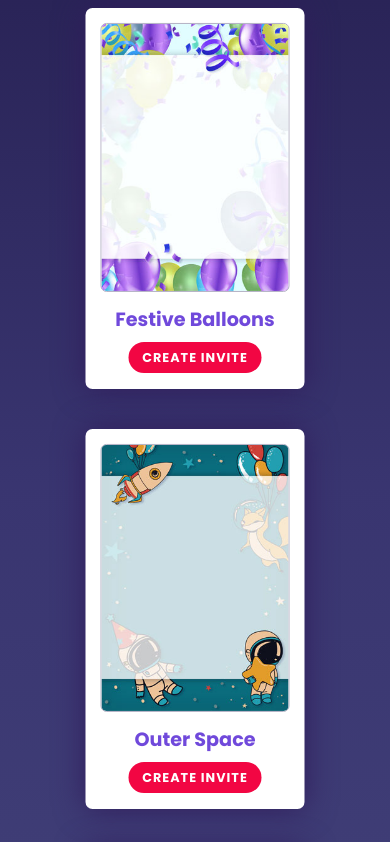
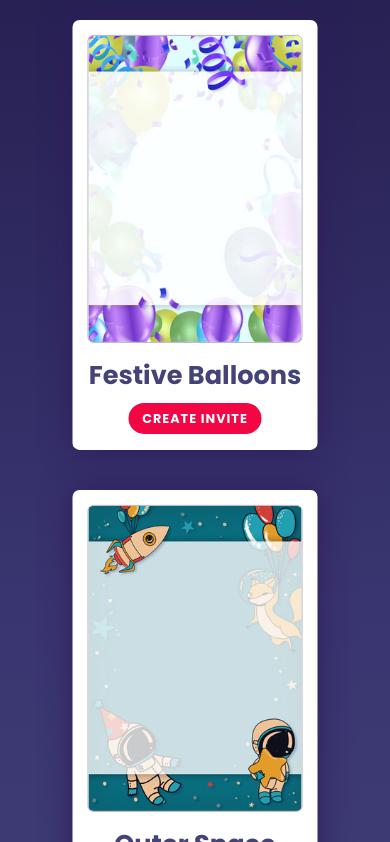
Before and after one commit to violanerd/birthday-plan-it, a React (Create React App) app in the folder client/: page / in a window 390 px wide. Shown: the part 1401-2243 px from the top of the page. Built offline with nearby package versions, Linux system fonts and the light colour scheme.

Commit message:
created media queries to homepage for responsiveness

```diff
--- a/client/src/components/HeroImageStyles.css
+++ b/client/src/components/HeroImageStyles.css
@@ -13,8 +13,6 @@
 }
 
 .image-container {
-  /* width: 100%;
-  height: 100%; */
   position: relative;
 }
 
@@ -130,7 +128,7 @@ span {
 
 .theme-name {
   padding: 6px 0 10px 0;
-  color: var(--med-vibrant-purple);
+  color: var(--med-purple);
   font-size: 1.2rem;
   text-align: center;
 }
@@ -154,10 +152,10 @@ span {
 
 @media screen and (max-width: 568px) {
   .hero {
-    height: 3250px;
+    height: 3450px;
   }
   .hero .content {
-    top: 1760px;
+    top: 1870px;
   }
 
   .hero .content h1 {
@@ -177,7 +175,7 @@ span {
   }
 
   .theme-container {
-    max-width: 80%;
+    max-width: 90%;
     margin: auto;
     grid-template-columns: 1fr;
   }
@@ -193,4 +191,9 @@ span {
     font-size: 1.25rem;
     font-weight: 300;
   }
+
+  .theme-name {
+    font-size: 1.6rem;
+    text-align: center;
+  }
 }
```
Also changed, not shown: client/src/components/HeroImage2Styles.css (+14 -8 lines).
